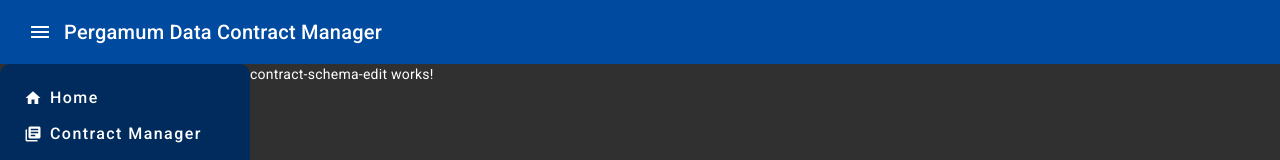
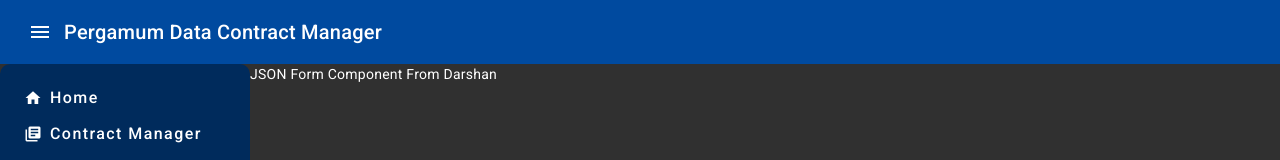
Before and after one commit to tmilitino/pergamum-front, an Angular app: page /contract-schema-edit in a window 1280 px wide. Shown: the top 160 px of the page. Built offline with nearby package versions, Linux system fonts and the light colour scheme.

Commit message:
add json editor in app

```diff
--- a/src/app/components/contract-schema-edit/contract-schema-edit.component.html
+++ b/src/app/components/contract-schema-edit/contract-schema-edit.component.html
@@ -1 +1 @@
-<p>contract-schema-edit works!</p>
+<app-json-form></app-json-form>
--- a/src/app/components/contract-schema-edit/contract-schema-edit.component.ts
+++ b/src/app/components/contract-schema-edit/contract-schema-edit.component.ts
@@ -1,9 +1,10 @@
 import { Component } from '@angular/core';
+import { JsonFormComponent } from '../json-form/json-form.component';
 
 @Component({
   selector: 'app-contract-schema-edit',
   standalone: true,
-  imports: [],
+  imports: [JsonFormComponent],
   templateUrl: './contract-schema-edit.component.html',
   styleUrl: './contract-schema-edit.component.scss'
 })
```
